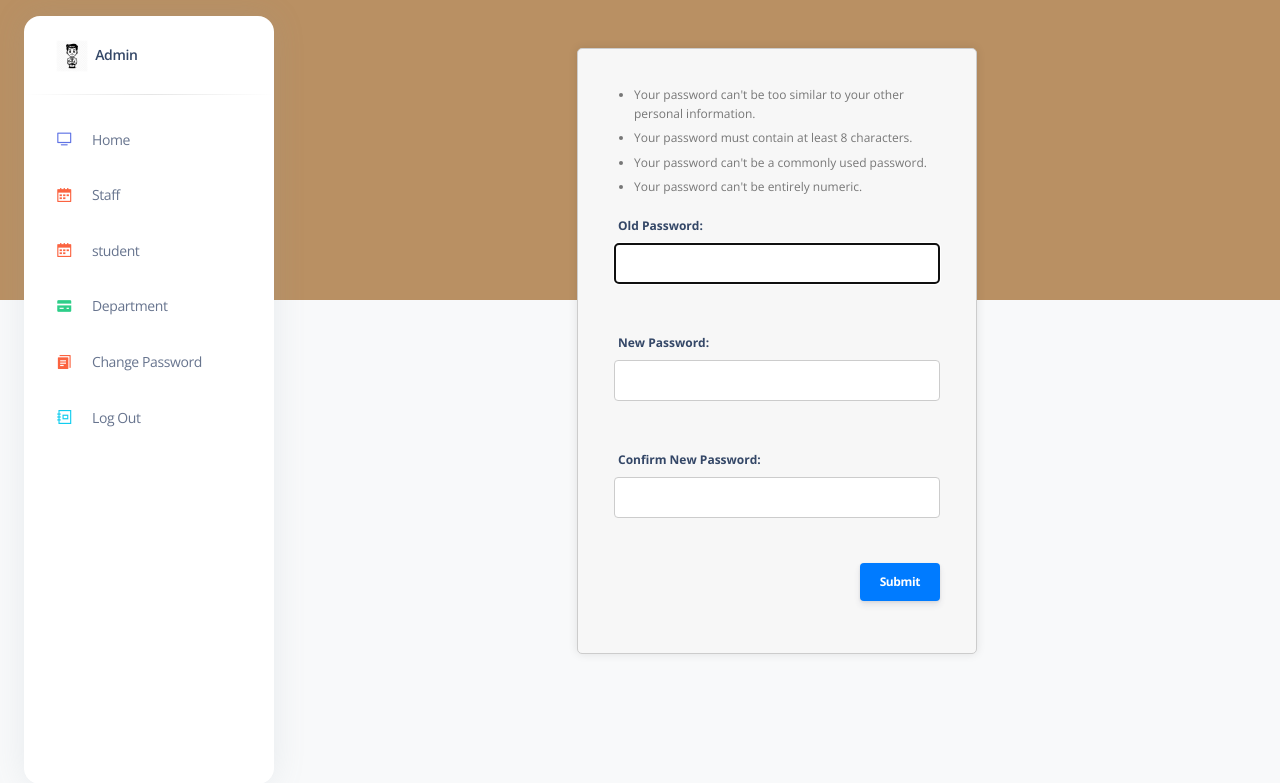
After one commit to KASHYAPCT/Academic, a Django app: page /accounts/password_change/ in a window 1280 px wide. The commit adds this page. Shown: the top 783 px of the page. Run offline with Django 4.2, Linux system fonts and the light colour scheme; a user stored in the database is signed in; some libraries are stand-ins or nearby versions.

Commit message:
chage pass

```diff
--- a/adminapp/urls.py
+++ b/adminapp/urls.py
@@ -1,10 +1,12 @@
 
 from django.urls import path
 from .import views
-
+from django.contrib.auth import views as auth_views
 urlpatterns = [
     path('',views.Login,name="Loginuser"),
     path('home/',views.dashboard,name="dashboard"),
     path('logout/',views.logout_view, name='logout'),
     path('addstaff/',views.Addstaff,name="Addstaff"),
+     path('accounts/password_change/', auth_views.PasswordChangeView.as_view(template_name='admin_app/pages/password_change.html'), name='password_change'),
+    path('accounts/password_change/done/', auth_views.PasswordChangeDoneView.as_view(template_name='admin_app/pages/password_change_done.html'), name='password_change_done')
 ]
--- a/templates/admin_app/components/header.html
+++ b/templates/admin_app/components/header.html
@@ -54,7 +54,7 @@
         <h6 class="ps-4 ms-2 text-uppercase text-xs font-weight-bolder opacity-6">Account pages</h6>
       </li> -->
       <li class="nav-item">
-        <a class="nav-link " href="">
+        <a class="nav-link " href="{% url 'password_change' %}">
           <div class="icon icon-shape icon-sm border-radius-md text-center me-2 d-flex align-items-center justify-content-center">
             <i class="ni ni-single-copy-04 text-warning text-sm opacity-10"></i>
           </div>
--- /dev/null
+++ b/templates/admin_app/pages/password_change.html
@@ -0,0 +1,131 @@
+{% extends "admin_app/components/base.html" %}
+{% load static %}
+{% block content %}
+{% include 'admin_app/components/header.html' %}
+<div class="container-fluid py-4">
+    {% include 'admin_app/components/alert.html' %}
+
+
+    <div class="password">
+        <form method="post" class="p-3">
+            {% csrf_token %}
+            <span class="helptext">
+                <ul style="font-size: 12px;">
+                    <li>Your password can't be too similar to your other personal information.</li>
+                    <li>Your password must contain at least 8 characters.</li>
+                    <li>Your password can't be a commonly used password.</li>
+                    <li>Your password can't be entirely numeric.</li>
+                </ul>
+            </span>
+
+            <div class="form-field">
+                <label for="{{ form.old_password.id_for_label }}">Old Password:</label>
+                {{ form.old_password }}
+                {% if form.old_password.errors %}
+                <ul class="errorlist">
+                    {% for error in form.old_password.errors %}
+                    <li>{{ error }}</li>
+                    {% endfor %}
+                </ul>
+                {% endif %}
+            </div>
+            <br>
+            <div class="form-field">
+                <label for="{{ form.new_password1.id_for_label }}">New Password:</label>
+                {{ form.new_password1 }}
+                {% if form.new_password1.errors %}
+                <ul class="errorlist">
+                    {% for error in form.new_password1.errors %}
+                    <li>{{ error }}</li>
+                    {% endfor %}
+                </ul>
+                {% endif %}
+            </div>
+            <br>
+            <div class="form-field">
+                <label for="{{ form.new_password2.id_for_label }}">Confirm New Password:</label>
+                {{ form.new_password2 }}
+                {% if form.new_password2.errors %}
+                <ul class="errorlist">
+                    {% for error in form.new_password2.errors %}
+                    <li>{{ error }}</li>
+                    {% endfor %}
+                </ul>
+                {% endif %}
+            </div>
+            <br>
+            <div class="d-flex align-items-center">
+                <button class="btn btn-primary btn-sm ms-auto" type="submit">Submit</button>
+            </div>
+        </form>
+    </div>
+    <br>
+</div>
+<style>
+    /* Style for the password container */
+    .password {
+        max-width: 400px;
+        margin: 0 auto;
+        padding: 20px;
+        background-color: #f7f7f7;
+        border: 1px solid #ccc;
+        border-radius: 5px;
+        box-shadow: 0px 0px 10px rgba(0, 0, 0, 0.1);
+    }
+
+    /* Style for the form fields */
+    .form-field {
+        margin-bottom: 20px;
+    }
+
+    /* Style for labels */
+    label {
+        font-weight: bold;
+    }
+
+    /* Style for input fields */
+    input {
+        width: 100%;
+        padding: 8px;
+        border: 1px solid #ccc;
+        border-radius: 4px;
+        font-size: 14px;
+    }
+
+    /* Style for error messages */
+    .errorlist {
+        list-style: none;
+        padding: 0;
+        color: red;
+        font-size: 12px;
+    }
+
+    /* Style for the submit button */
+    .btn-primary {
+        background-color: #007bff;
+        color: #fff;
+        border: none;
+        padding: 10px 20px;
+        border-radius: 4px;
+        cursor: pointer;
+    }
+
+    /* Style for help text */
+    .helptext {
+        font-size: 12px;
+        color: #777;
+    }
+
+    /* Style for the unordered list in help text */
+    .helptext ul {
+        list-style-type: disc;
+        margin-left: 20px;
+        padding-left: 0;
+    }
+
+    /* Style for list items in help text */
+    .helptext li {
+        margin-bottom: 5px;
+    }
+</style>
+{% endblock content %}
```
Also changed, not shown: adminapp/views.py (+8 -6 lines), templates/admin_app/pages/password_change_done.html (added, +17 -0 lines), db.sqlite3.
